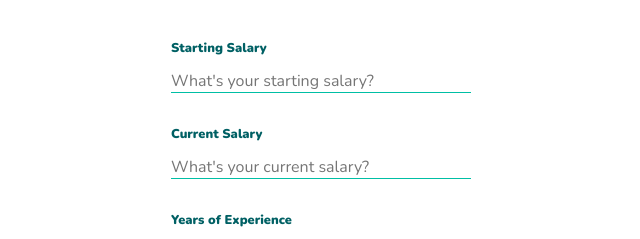
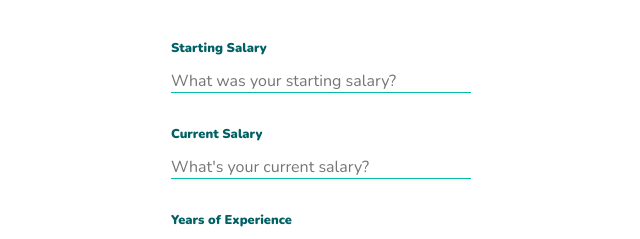
Before and after one commit to yishuenlo/salaryPctCalc, a plain HTML site: page index.html in a window 1280 px wide. Shown: the part 216-455 px from the top of the page, 319-959 px from the left. Drawn offline with nearby package versions, Linux system fonts and the light colour scheme.

Commit message:
Update index.html

```diff
--- a/index.html
+++ b/index.html
@@ -12,7 +12,7 @@
 
       <div class="inputs">
         <label  for="startSalary">Starting Salary </label>
-        <input id="start_salary" type="number" name="startSalary" value="" placeholder="What's your starting salary?" required min="1" max="1000000" autocomplete="off">
+        <input id="start_salary" type="number" name="startSalary" value="" placeholder="What was your starting salary?" required min="1" max="1000000" autocomplete="off">
       </div>
 
       <div class="inputs">
```
